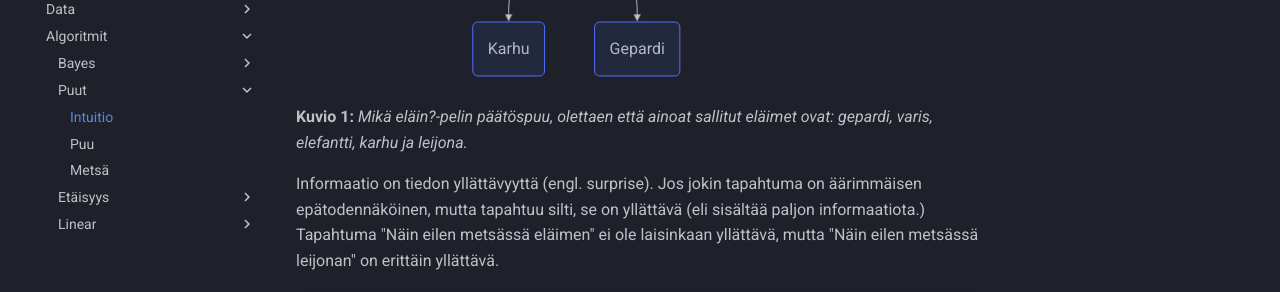
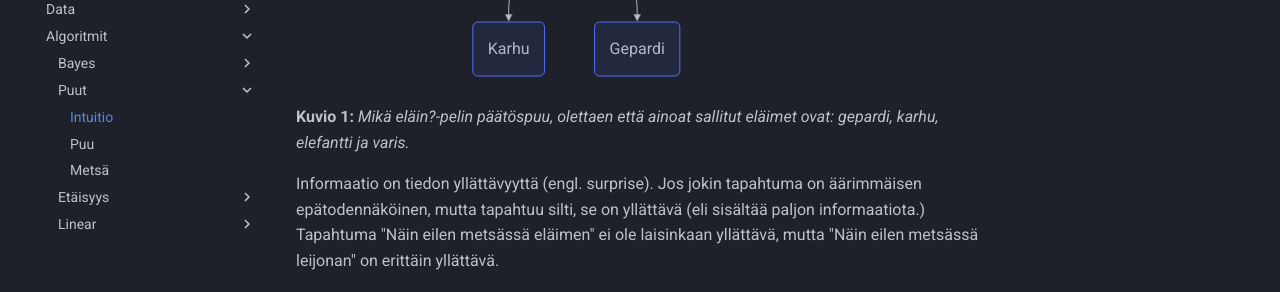
Before and after one commit to sourander/ml-perusteet, an MkDocs documentation site: the page built from docs/algoritmit/puut/intuitio.md, in a window 1280 px wide and 900 px high, scrolled down 683 px. Shown: the part 153-445 px from the top of the window. Built offline with MkDocs 1.6.1 and Material for MkDocs 9.7.7, drawn with Linux system fonts in a browser that asks for light colours; emoji names are drawn with the system emoji font.

Commit message:
Fixed animal set

````diff
--- a/docs/algoritmit/puut/intuitio.md
+++ b/docs/algoritmit/puut/intuitio.md
@@ -5,14 +5,14 @@
 ```mermaid
 graph TD
     A[Onko eläin nisäkäs?] -->|Kyllä| B[Onko eläimellä kärsä?]
-    A -->|Ei| C(Lintu)
+    A -->|Ei| C(Varis)
     B -->|Kyllä| D(Elefantti)
     B -->|Ei| E[Esiintyykö eläintä Suomessa?]
     E -->|Kyllä| I(Karhu)
     E -->|Ei| H(Gepardi)
 ```
 
-**Kuvio 1:** *Mikä eläin?-pelin päätöspuu, olettaen että ainoat sallitut eläimet ovat: gepardi, varis, elefantti, karhu ja leijona.*
+**Kuvio 1:** *Mikä eläin?-pelin päätöspuu, olettaen että ainoat sallitut eläimet ovat: gepardi, karhu, elefantti ja varis.*
 
 Informaatio on tiedon yllättävyyttä (engl. surprise). Jos jokin tapahtuma on äärimmäisen epätodennäköinen, mutta tapahtuu silti, se on yllättävä (eli sisältää paljon informaatiota.) Tapahtuma "Näin eilen metsässä eläimen" ei ole laisinkaan yllättävä, mutta "Näin eilen metsässä leijonan" on erittäin yllättävä.
 
````
